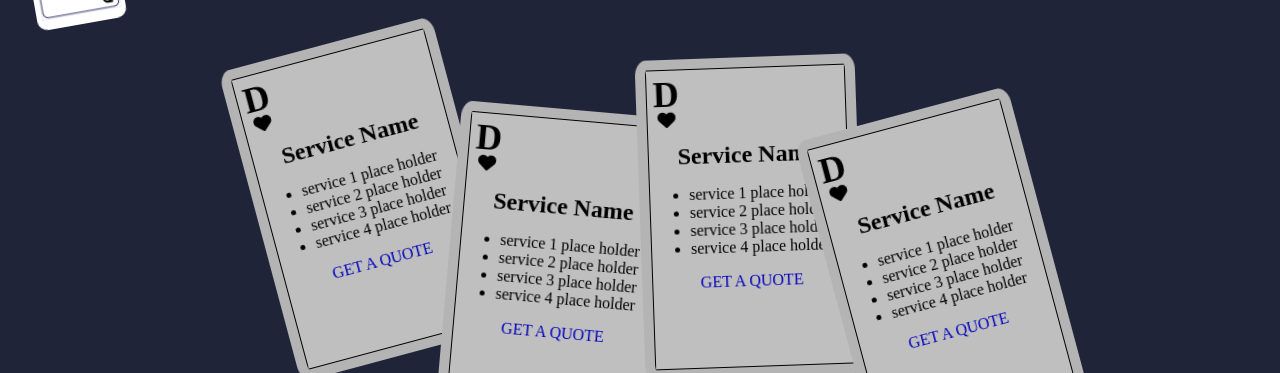
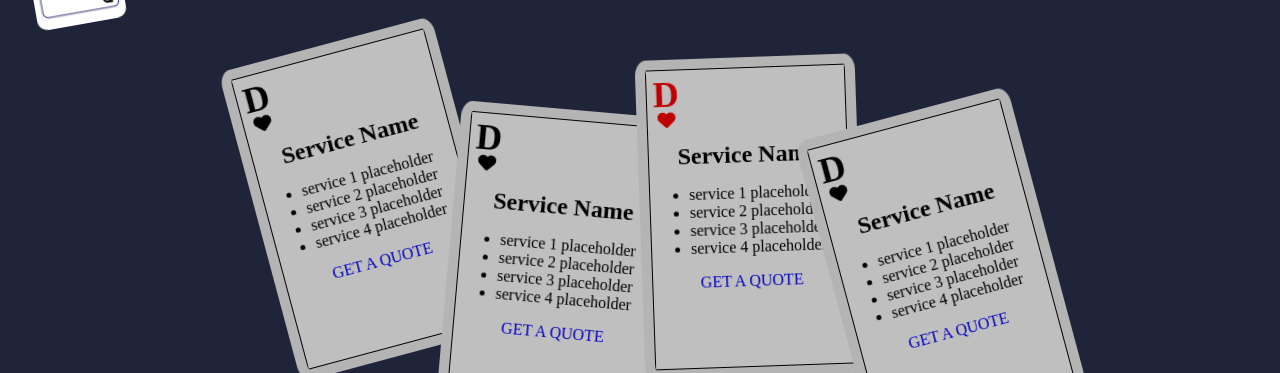
Before and after one commit to timrusin/doubledown, a React (Create React App) app: page /services in a window 1280 px wide. Shown: the part 137-510 px from the top of the page. Built offline with nearby package versions, Linux system fonts and the light colour scheme.

Commit message:
working on random color for services card acrting weird though

```diff
--- a/src/components/Ratecard.css
+++ b/src/components/Ratecard.css
@@ -11,7 +11,6 @@
     filter: drop-shadow(0px 0px 20px rgb(0, 0, 0));
     transform: scale(105%);
     transition: all 400ms;
-
 }
 
 .content{
--- a/src/components/Ratecard.js
+++ b/src/components/Ratecard.js
@@ -1,21 +1,23 @@
-import React from 'react'
 import './Ratecard.css'
 import {Link} from 'react-router-dom'
 
 const Ratecard = () => {
+  const colors = ['red', 'black']
+  const randomColor = Math.floor(Math.random()*2)
+
   return (
     <div className="rate-card inner-border">
       <div className="top-left">
-        <h1 className="D">D</h1>
-        <i className="fa-solid fa-heart"></i>
+        <h1 style={{color: colors[randomColor]}} className="D" >D</h1>
+        <i style={{color: colors[randomColor]}} className="fa-solid fa-heart" ></i>
       </div>
       <div className="content">
         <h1>Service Name</h1>
         <ul className="service-list">
-          <li>service 1 place holder</li>
-          <li>service 2 place holder</li>
-          <li>service 3 place holder</li>
-          <li>service 4 place holder</li>
+          <li>service 1 placeholder</li>
+          <li>service 2 placeholder</li>
+          <li>service 3 placeholder</li>
+          <li>service 4 placeholder</li>
         </ul>
         <Link to="/contact" className='quote-link'>GET A QUOTE</Link>
       </div>
```
